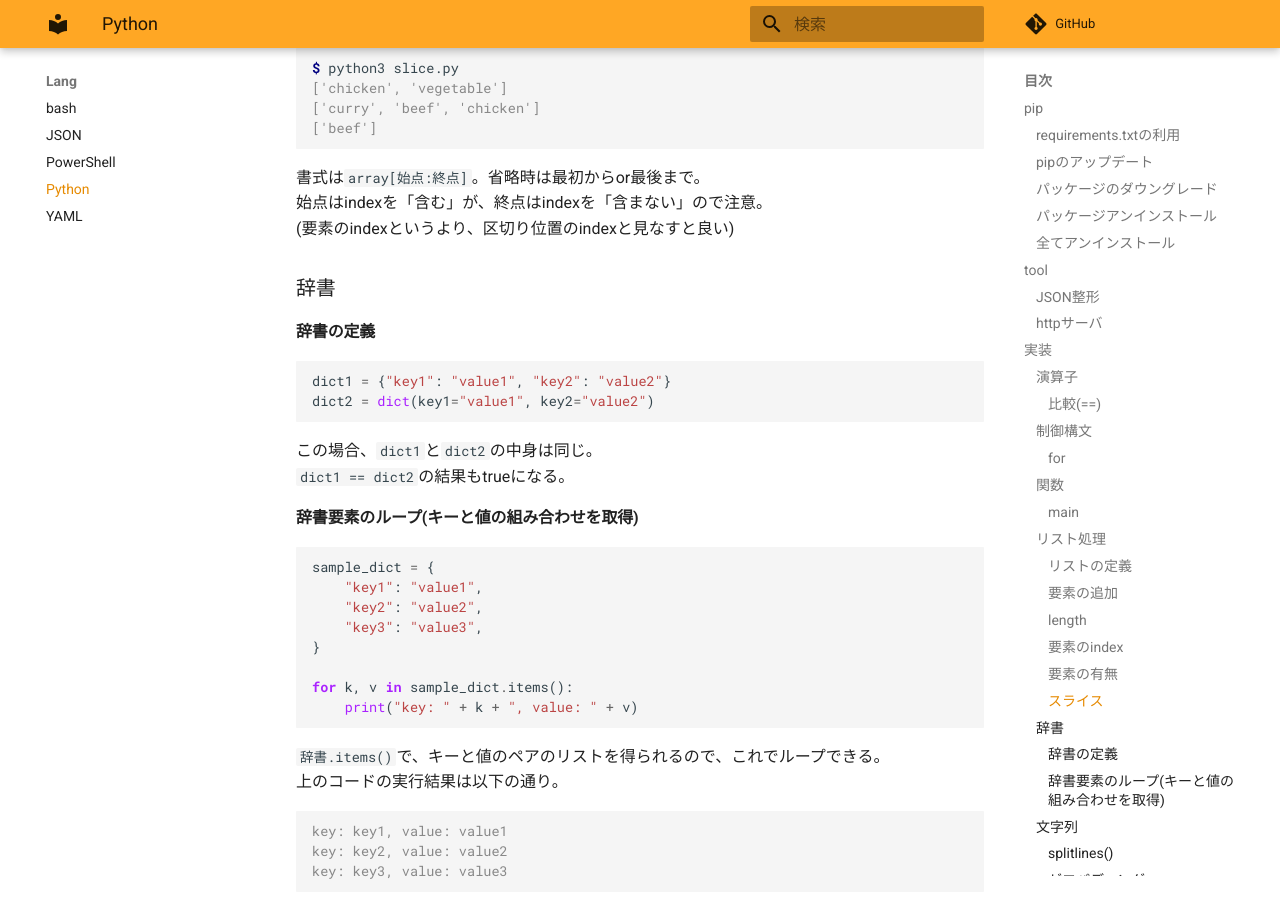
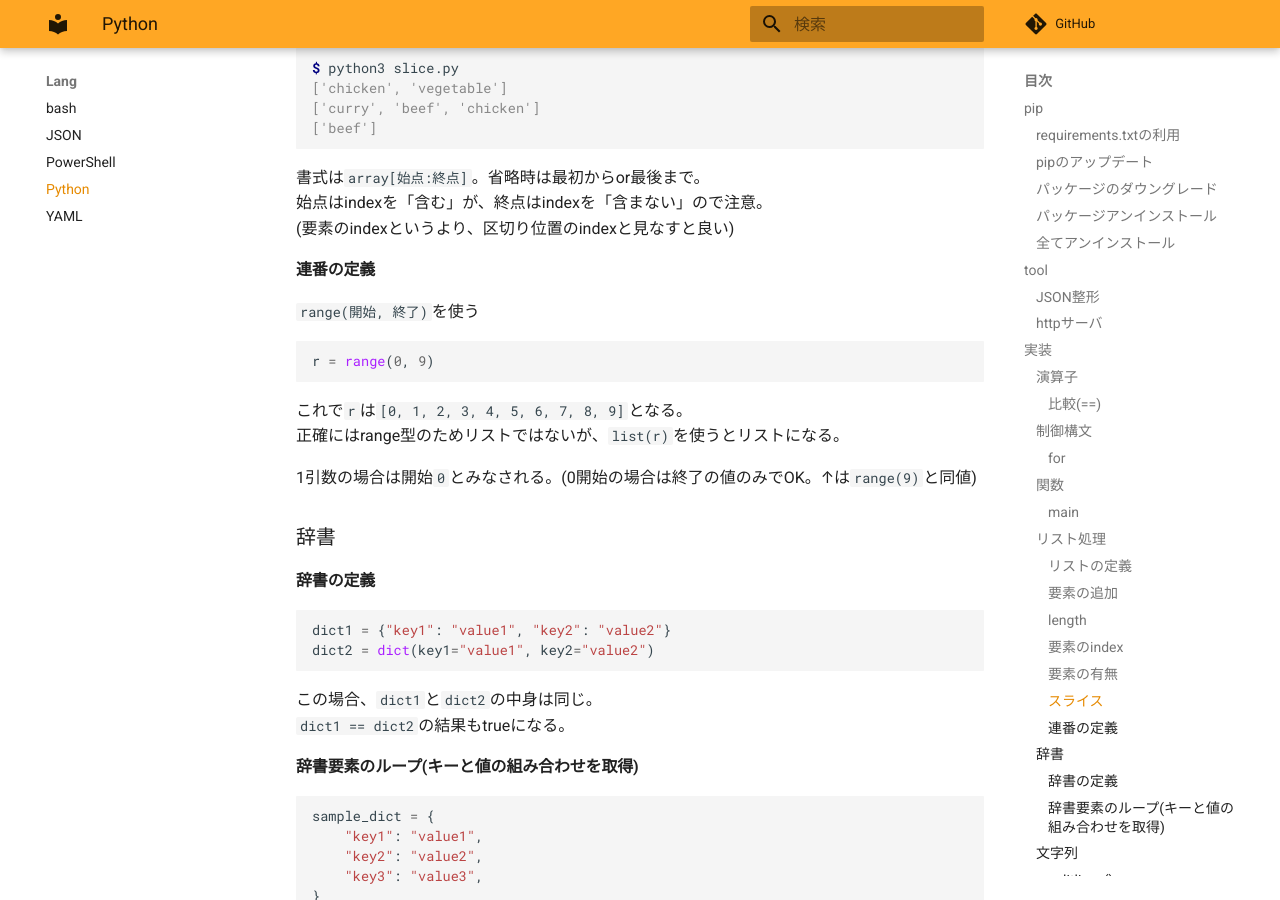
Before and after one commit to zaki-lknr/docs, an MkDocs documentation site: the page built from docs/lang/python.md, in a window 1280 px wide and 900 px high, scrolled down 5125 px. Built offline with MkDocs 1.6.1 and Material for MkDocs 9.7.7, drawn with Linux system fonts in a browser that asks for light colours; comment, search, counter and statistics services are not loaded.

Commit message:
add: lang/python: range()で連番

````diff
--- a/docs/lang/python.md
+++ b/docs/lang/python.md
@@ -267,6 +267,19 @@ $ python3 slice.py
 書式は`array[始点:終点]`。省略時は最初からor最後まで。
 始点はindexを「含む」が、終点はindexを「含まない」ので注意。
 (要素のindexというより、区切り位置のindexと見なすと良い)
+
+#### 連番の定義
+
+`range(開始, 終了)`を使う
+
+```python
+r = range(0, 9)
+```
+
+これで`r`は`[0, 1, 2, 3, 4, 5, 6, 7, 8, 9]`となる。
+正確にはrange型のためリストではないが、`list(r)`を使うとリストになる。
+
+1引数の場合は開始`0`とみなされる。(0開始の場合は終了の値のみでOK。↑は`range(9)`と同値)
 
 ### 辞書
 
````
